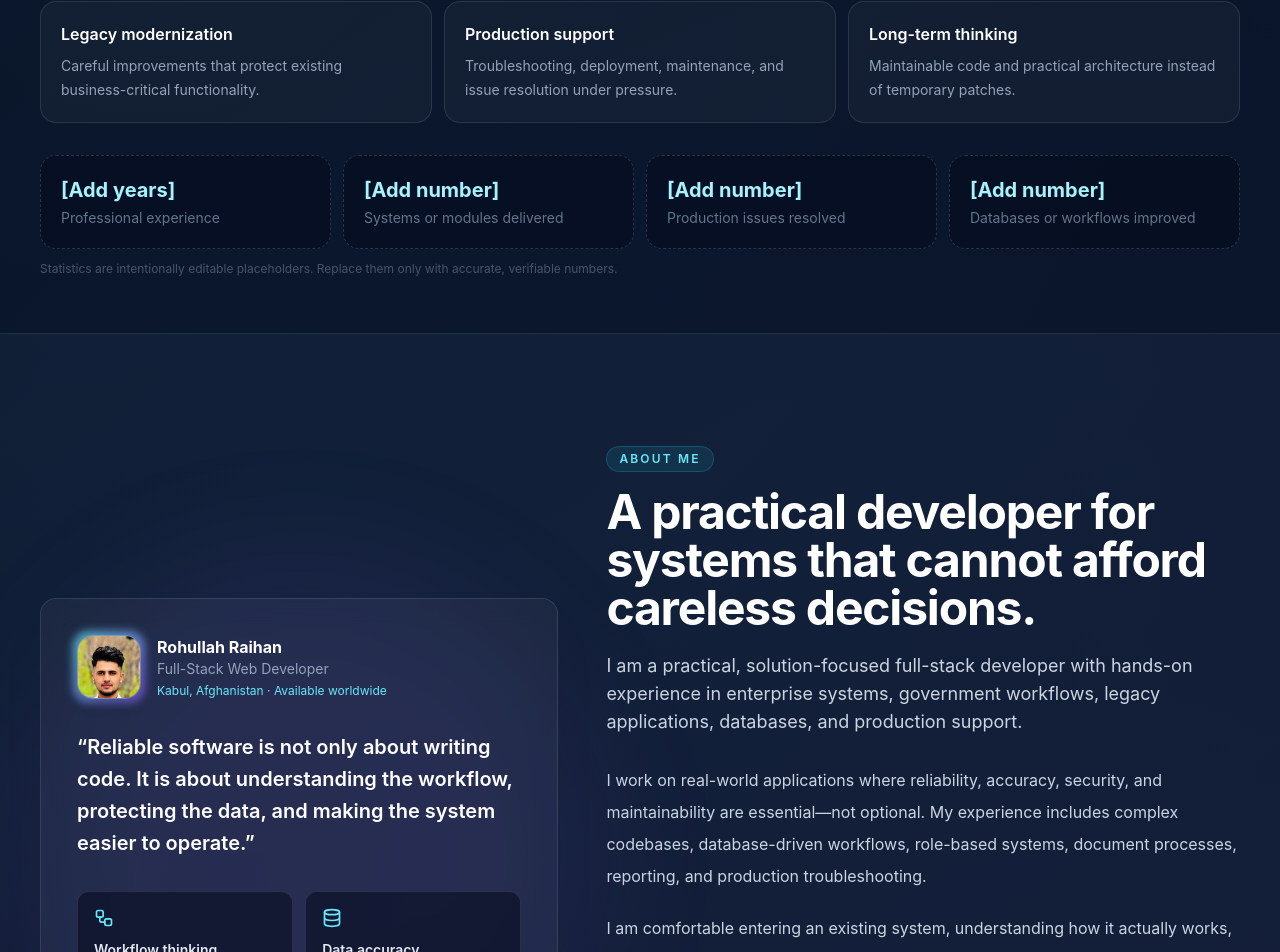
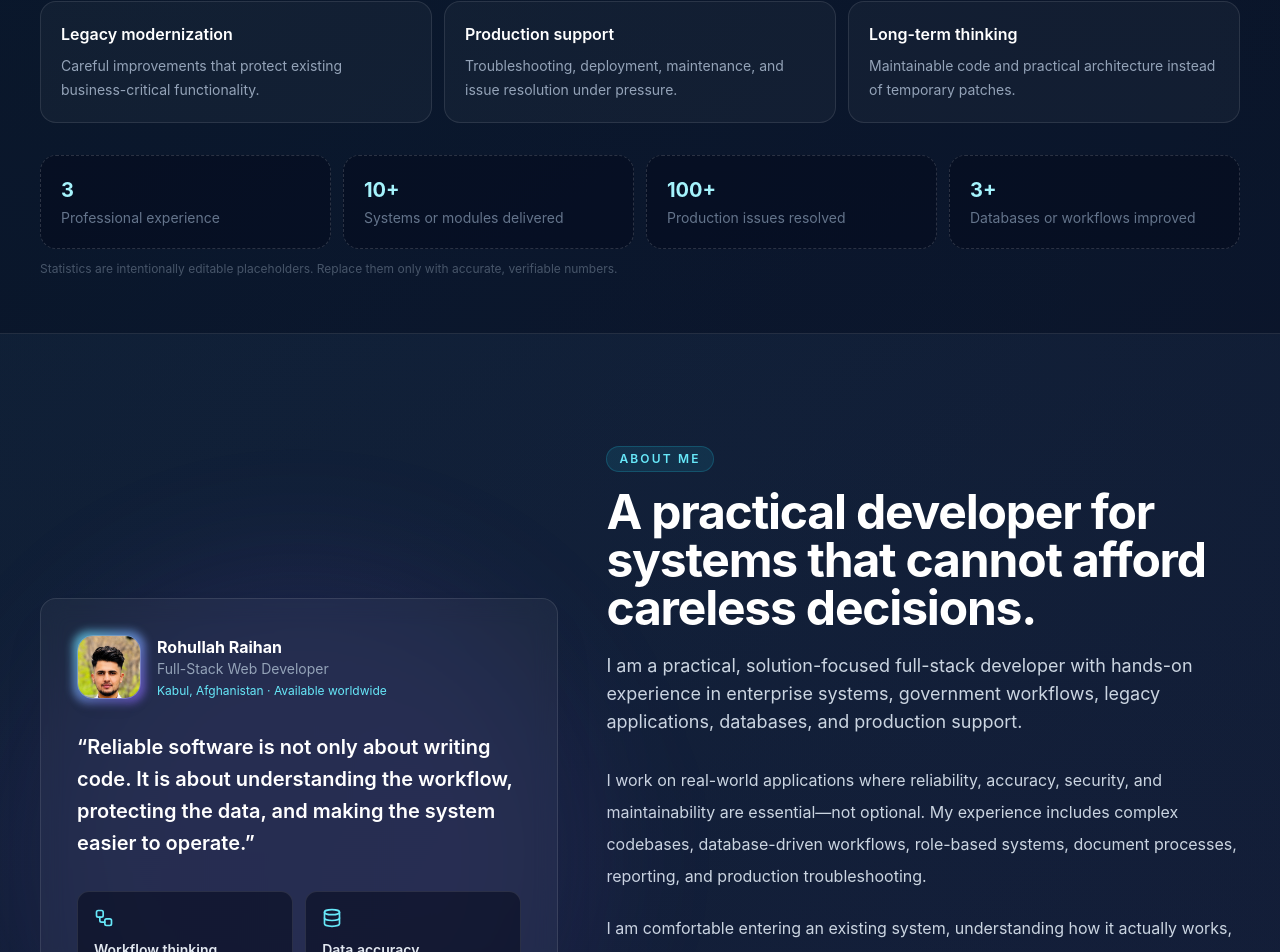
Before and after one commit to raihan19zt/rohullah-portfolio, a React (Vite) app: page / in a window 1280 px wide. Shown: the part 1282-2234 px from the top of the page. Built offline with nearby package versions, Linux system fonts and the light colour scheme.

Commit message:
Update editableStats with actual values

```diff
--- a/src/data/portfolio.js
+++ b/src/data/portfolio.js
@@ -67,10 +67,10 @@ export const portfolio = {
   ],
 
   editableStats: [
-    { value: '[Add years]', label: 'Professional experience' },
-    { value: '[Add number]', label: 'Systems or modules delivered' },
-    { value: '[Add number]', label: 'Production issues resolved' },
-    { value: '[Add number]', label: 'Databases or workflows improved' },
+    { value: '3', label: 'Professional experience' },
+    { value: '10+', label: 'Systems or modules delivered' },
+    { value: '100+', label: 'Production issues resolved' },
+    { value: '3+', label: 'Databases or workflows improved' },
   ],
 
   services: [
```
